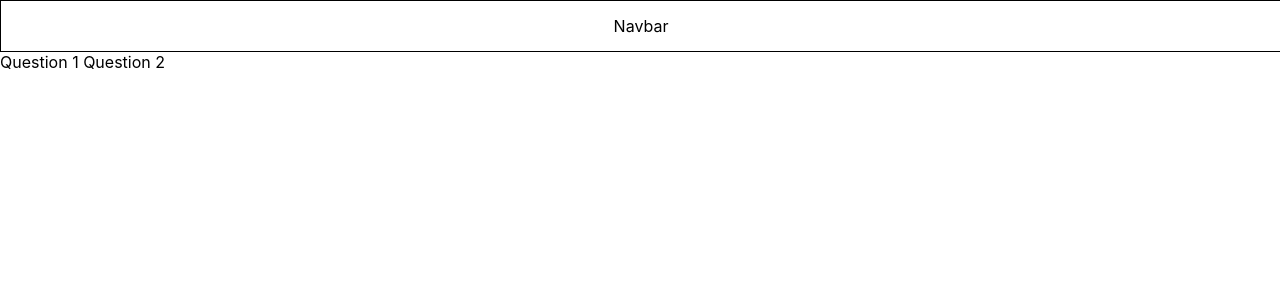
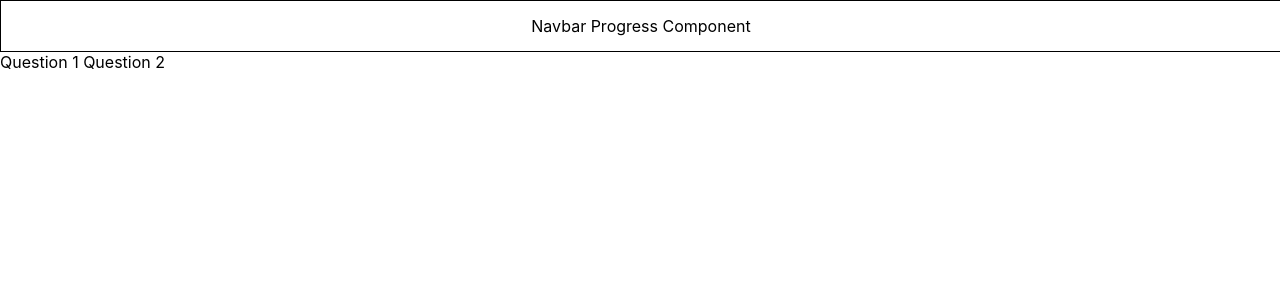
Before and after one commit to subhankar2524/Casey_Clone, a React (Create React App) app: page / in a window 1280 px wide. Shown: the top 300 px of the page. Built offline with nearby package versions, Linux system fonts and the light colour scheme.

Commit message:
Navbar test

```diff
--- a/src/components/Navbar/Navbar.js
+++ b/src/components/Navbar/Navbar.js
@@ -5,6 +5,8 @@ function Navbar() {
   return (
     <div className='nav-bar-wrapper'>
         Navbar
+
+        Progress Component
     </div>
   )
 }
```
